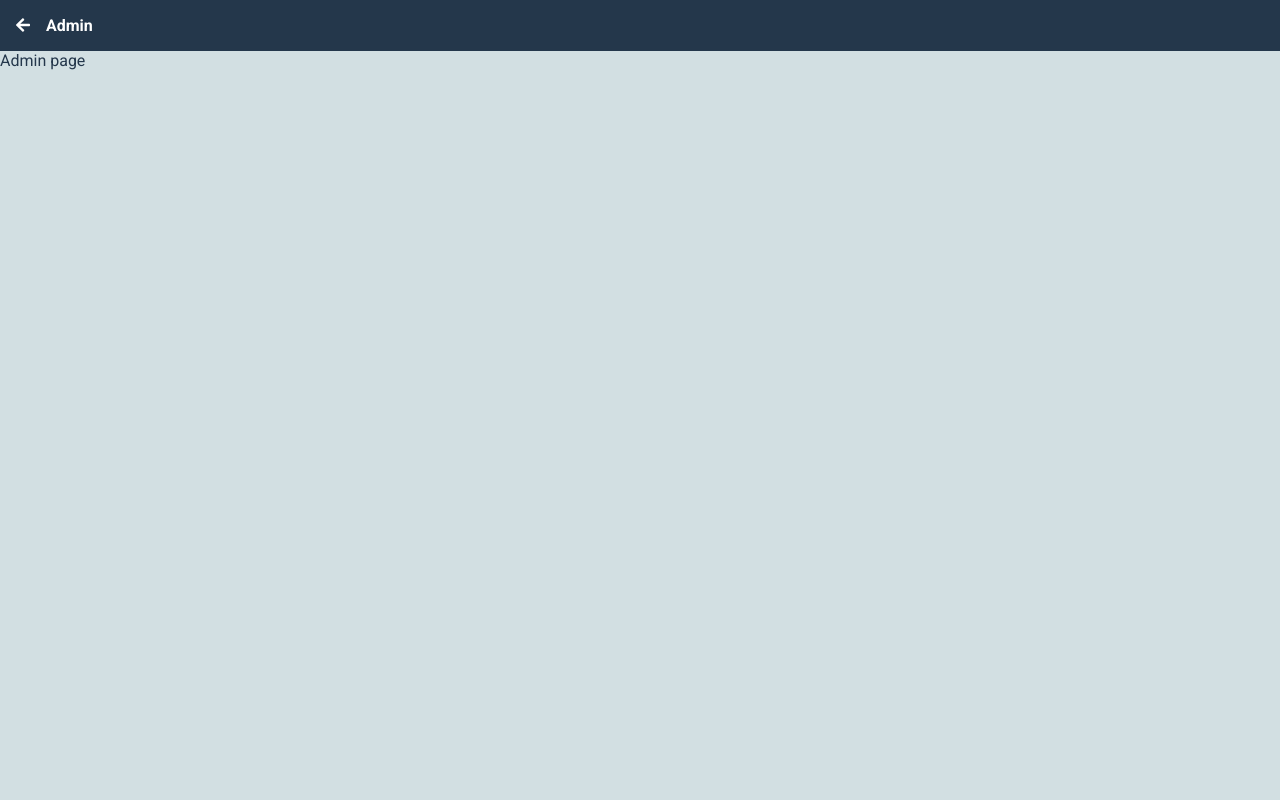
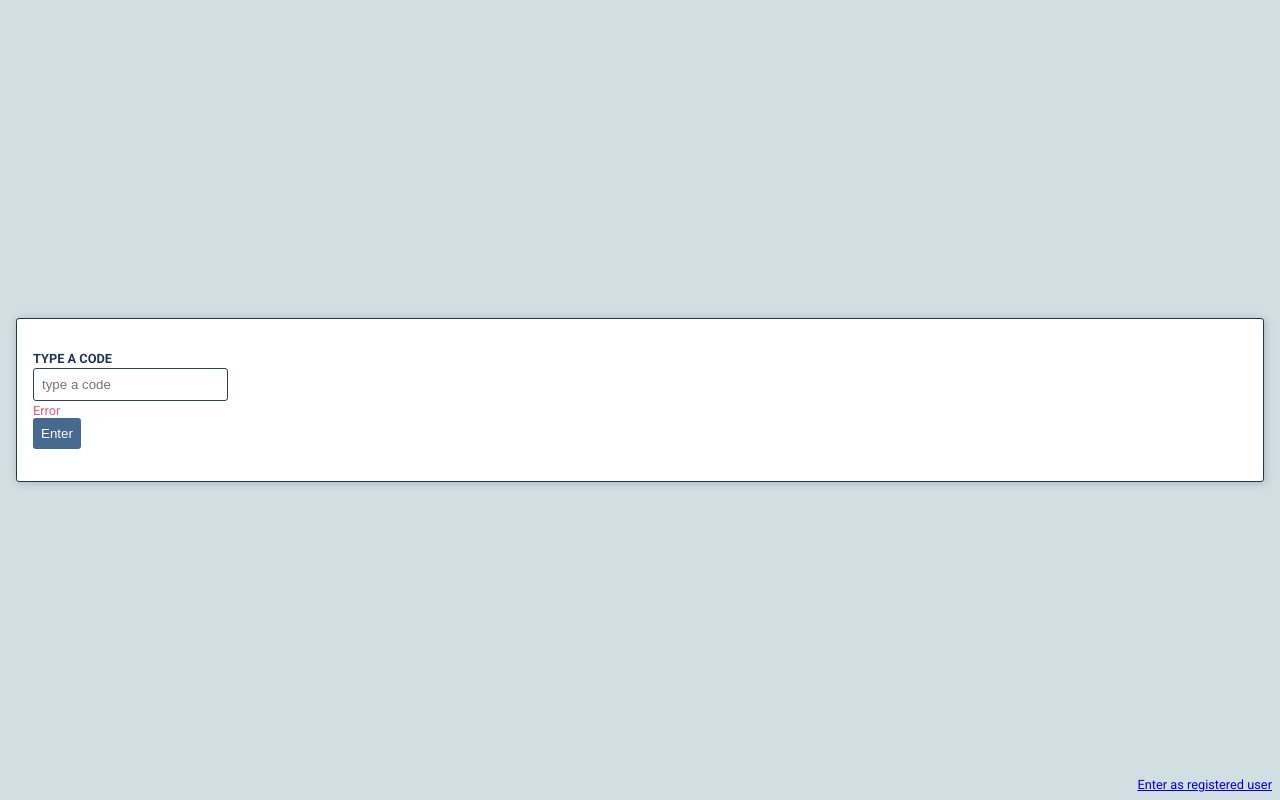
Before and after one commit to carlesfelix/2mixxx, a React (Create React App) app in the folder em-poses-frontend/: page /admin in a window 1280 px wide. Built offline with nearby package versions, Linux system fonts and the light colour scheme.

Commit message:
renamed admin page

```diff
--- a/em-poses-frontend/src/constants/app-routes.ts
+++ b/em-poses-frontend/src/constants/app-routes.ts
@@ -1,15 +1,14 @@
 import { lazy } from 'react';
 import IAppRoute from '../models/IAppRoute.model';
 
-const AdminPage = lazy(() => import('../pages/AdminPage'));
+const DashboardPage = lazy(() => import('../pages/DashboardPage'));
 const HomePage = lazy(() => import('../pages/HomePage'));
 const RoomPage = lazy(() => import('../pages/RoomPage'));
 
 const appRoutes: IAppRoute[] = [
   {
-    path: '/admin',
-    toolbarTitle: 'Admin',
-    Component: AdminPage,
+    path: '/dashboard',
+    Component: DashboardPage,
     toolbarLinkBack: '/'
   },
   {
--- a/em-poses-frontend/src/pages/AdminPage/AdminPage.tsx
+++ /dev/null
@@ -1,10 +0,0 @@
-import Toolbar from "../../components/Toolbar";
-
-export default function AdminPage() {
-  return (
-    <div className="AdminPage">
-      <Toolbar title="Admin" linkBack="/" />
-      Admin page
-    </div>
-  );
-}
--- a/em-poses-frontend/src/pages/AdminPage/index.ts
+++ /dev/null
@@ -1,3 +0,0 @@
-import AdminPage from './AdminPage';
-
-export default AdminPage;
--- /dev/null
+++ b/em-poses-frontend/src/pages/DashboardPage/DashboardPage.tsx
@@ -0,0 +1,10 @@
+import Toolbar from "../../components/Toolbar";
+
+export default function DashboardPage() {
+  return (
+    <div className="DashboardPage">
+      <Toolbar title="Dashboard" linkBack="/" />
+      Admin page
+    </div>
+  );
+}
--- /dev/null
+++ b/em-poses-frontend/src/pages/DashboardPage/index.ts
@@ -0,0 +1,3 @@
+import DashboardPage from './DashboardPage';
+
+export default DashboardPage;
--- a/em-poses-frontend/src/pages/HomePage/HomePage.tsx
+++ b/em-poses-frontend/src/pages/HomePage/HomePage.tsx
@@ -15,7 +15,9 @@ export default function HomePage() {
         </button>
       </form>
       <div className="login-link-container">
-        <NavLink to="/admin">Enter as registered user</NavLink>
+        <NavLink to="/dashboard">
+          Enter as registered user
+        </NavLink>
       </div>
     </div>
   );
```
